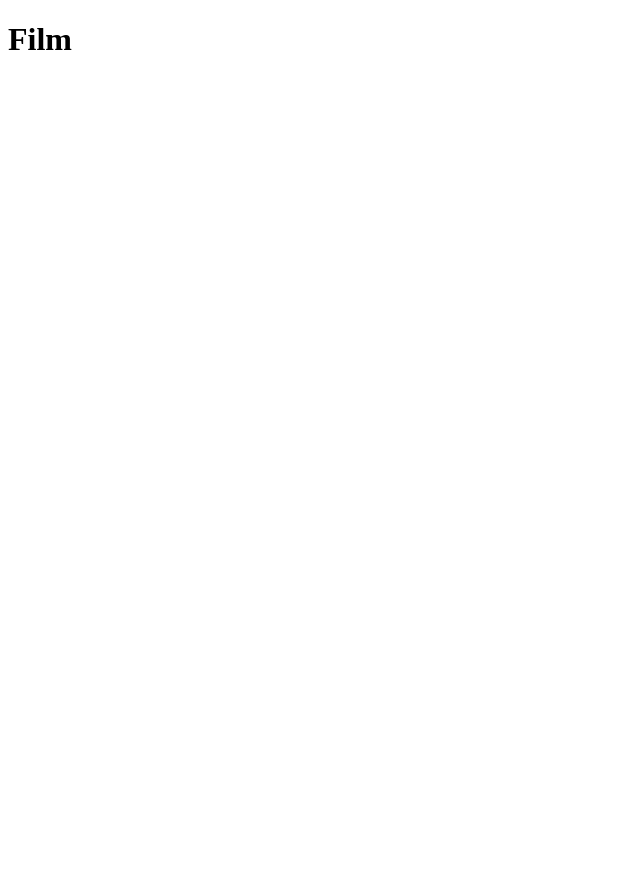
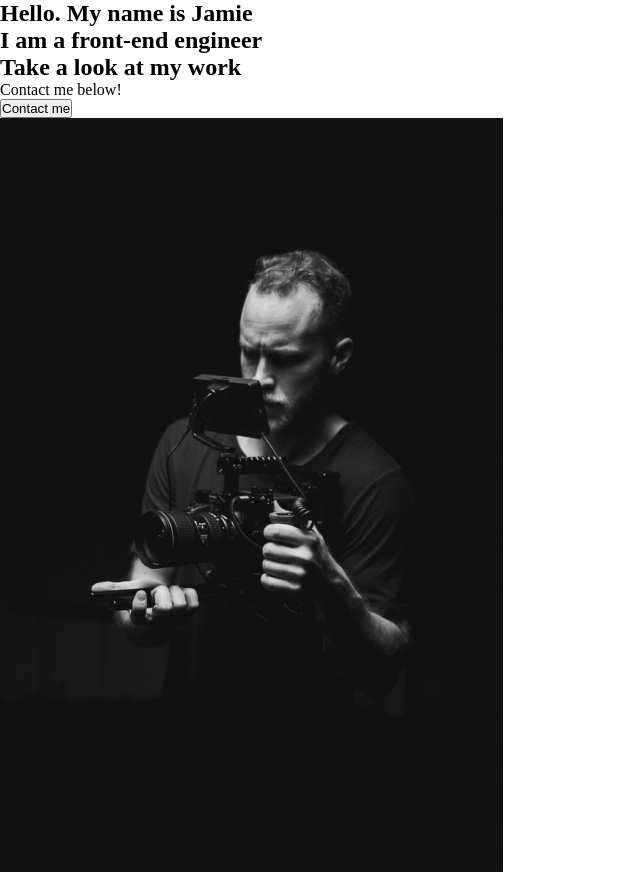
Before and after one commit to jamieTardi/react-portfolio, a React (Create React App) app in the folder portfolio/: page / in a window 1280 px wide. Shown: the whole page, without its empty margins (0-640 px from the left). Before the commit the page ends 800 px from the top, so only its background shows below. Built offline with nearby package versions, Linux system fonts and the light colour scheme.

Commit message:
added about section

```diff
--- a/portfolio/src/App.js
+++ b/portfolio/src/App.js
@@ -1,9 +1,11 @@
-
+import React from 'react'
+import AboutUs from './pages/AboutUs'
+import './styles/styles.css'
 
 function App() {
   return (
     <div className="App">
-     <h1>Film</h1>
+     <AboutUs />
     </div>
   );
 }
--- /dev/null
+++ b/portfolio/src/components/AboutSection.js
@@ -0,0 +1,27 @@
+import React from 'react'
+import home1 from '../images/home1.png'
+
+export default function AboutSection() {
+    return (
+        <div>
+            <div className="description">
+                <div className="title">
+                    <div className="hide">
+                        <h2><span>Hello. My name is Jamie</span></h2>
+                    </div>
+                    <div className="hide">
+                        <h2><span>I am a front-end engineer</span></h2>
+                    </div>
+                    <div className="hide">
+                        <h2><span>Take a look at my work</span></h2>
+                    </div>
+                </div>
+                <p className="contact-paragraph">Contact me below!</p>
+                <button className="contact-button">Contact me</button>
+            </div>
+            <div className="image">
+                <img src={home1} alt="Random Image"/>
+            </div>
+        </div>
+    )
+}
--- /dev/null
+++ b/portfolio/src/pages/AboutUs.js
@@ -0,0 +1,10 @@
+import React from 'react'
+import AboutSection from '../components/AboutSection'
+
+export default function AboutUs() {
+    return (
+        <div>
+            <AboutSection />
+        </div>
+    )
+}
--- /dev/null
+++ b/portfolio/src/styles/styles.css
@@ -0,0 +1,7 @@
+* {
+  -webkit-box-sizing: border-box;
+          box-sizing: border-box;
+  margin: 0;
+  padding: 0;
+}
+/*# sourceMappingURL=styles.css.map */
--- /dev/null
+++ b/portfolio/src/styles/styles.scss
@@ -0,0 +1,5 @@
+*{
+    box-sizing: border-box;
+    margin: 0;
+    padding: 0;
+}
```
Also changed, not shown: 2 other files (tests, documents, lock files or other folders).
